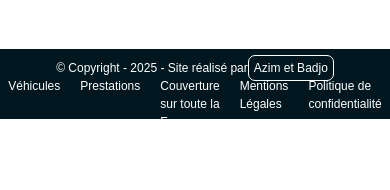
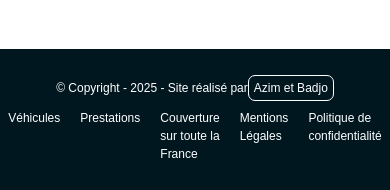
Before and after one commit to richazim/vtc, a Next.js app: page / in a window 390 px wide. Shown: the part 6911-7101 px from the top of the page. Before the commit the page ends 7042 px from the top, so only its background shows below. Built offline with nearby package versions, Linux system fonts and the light colour scheme.

Commit message:
Terms Responsiveness Fix

```diff
--- a/pages/Terms.tsx
+++ b/pages/Terms.tsx
@@ -2,7 +2,7 @@
 
 const Terms = () => {
     return (
-        <div className="h-[70px] flex lg:flex-row pt-[10px] lg:pt-0 flex-col items-center justify-between h-padding bg-[#00171f] text-white text-[12px]">
+        <div className="flex lg:flex-row flex-col gap-3 py-[30px] lg:py-[20px] items-center justify-between h-padding bg-[#00171f] text-white text-[12px]">
             <p className="">
                 <span>
                     © Copyright - 2025 - Site réalisé par
```
